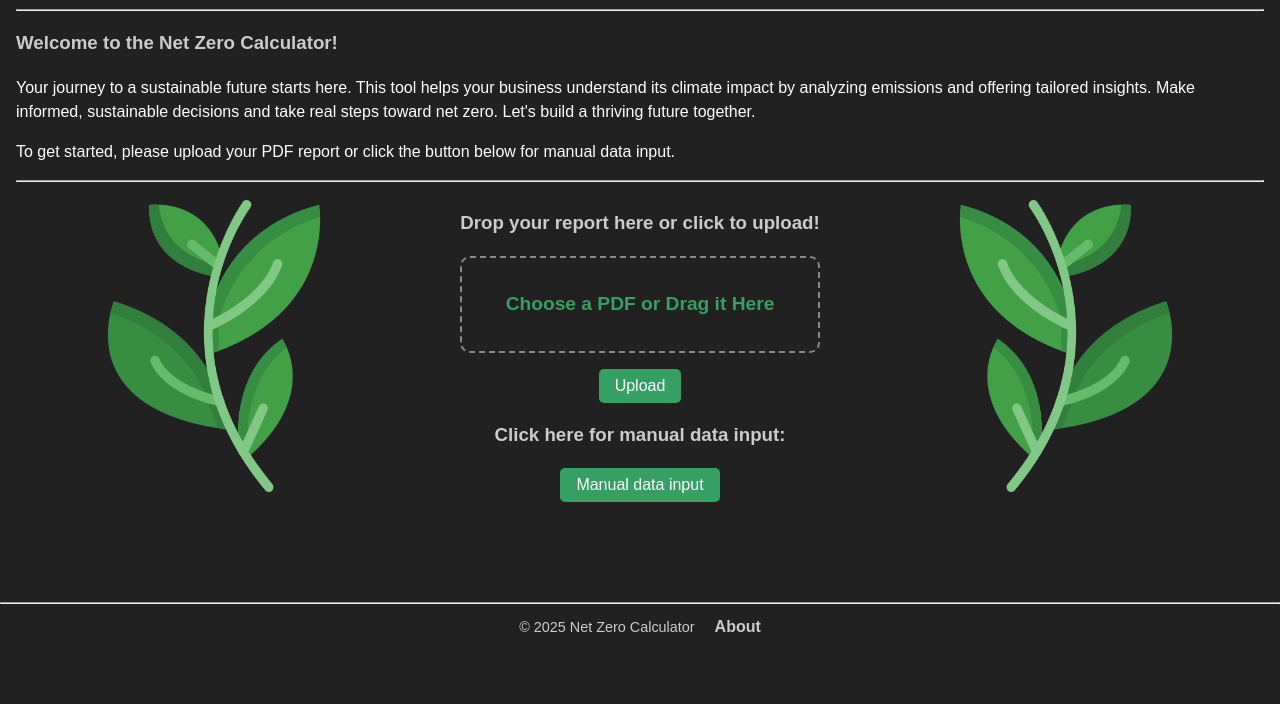
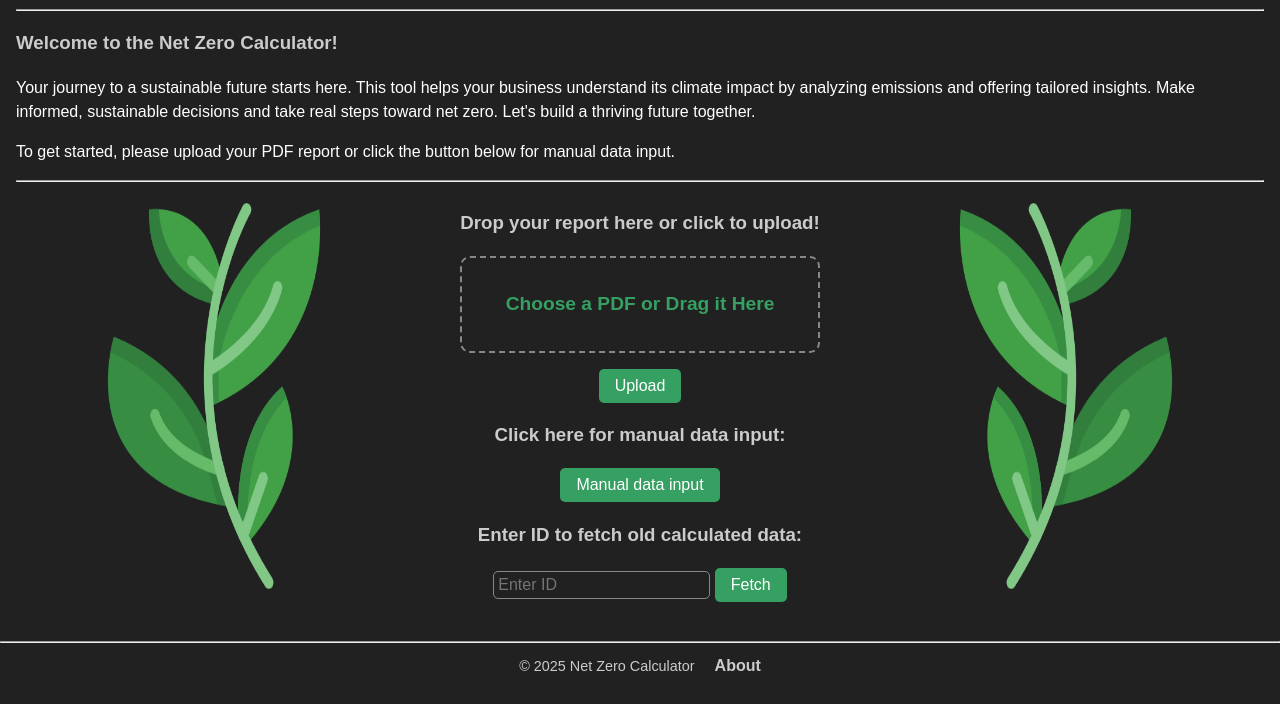
Before and after one commit to KusaiAlMalt/Net-Zero-Calculator, a Django app: page / in a window 1280 px wide. Shown: the part 135-839 px from the top of the page. Before the commit the page ends 767 px from the top, so only its background shows below. Run offline with Django 5.2, Linux system fonts and the light colour scheme.

Commit message:
feat: dynamic url & fetch result from index by id

```diff
--- a/NZC/views.py
+++ b/NZC/views.py
@@ -1,5 +1,6 @@
 from django.shortcuts import render, redirect
 from django.contrib import messages
+from django.shortcuts import get_object_or_404
 from .models import Result
 from calculator1 import *
 from .pdf_analyzer import extract_info_from_pdf
@@ -36,7 +37,48 @@ def results(request):
         'Soil carbon sequestration': (45, 100)
     }
 
-    if request.method == 'POST':
+    if request.method == 'GET':
+        result_id = request.GET.get('id')
+        if result_id:
+            result_object = get_object_or_404(Result, id=result_id)
+            data = {
+                'scope1': result_object.scope1,
+                'scope2': result_object.scope2,
+                'scope3': result_object.scope3,
+                'profit': result_object.profit
+            }
+            results = get_results(data)
+            context = {
+                'results': results
+            }
+
+            # Beräkna kostnader per metod
+            costs_per_method = {}
+            price_per_ton = {}
+            for method, (low, high) in removal_methods.items():
+                total_low = math.ceil((data['scope1'] + data['scope2'] + data['scope3']) * low * 10 / 1_000)
+                total_high = math.ceil((data['scope1'] + data['scope2'] + data['scope3']) * high * 10 / 1_000)
+                profit_tsek = data['profit'] * 1000 if isinstance(data['profit'], (int, float)) and data['profit'] != 0 else None
+                if profit_tsek:
+                    percent_low = round((total_low / profit_tsek) * 100, 1) if total_low else "-"
+                    percent_high = round((total_high / profit_tsek) * 100, 1) if total_high else "-"
+                else:
+                    percent_low = percent_high = "-"
+                costs_per_method[method] = {
+                    'scope1': (math.ceil(data['scope1'] * low * 10 / 1_000), math.ceil(data['scope1'] * high * 10 / 1_000)),
+                    'scope2': (math.ceil(data['scope2'] * low * 10 / 1_000), math.ceil(data['scope2'] * high * 10 / 1_000)),
+                    'scope3': (math.ceil(data['scope3'] * low * 10 / 1_000), math.ceil(data['scope3'] * high * 10 / 1_000)),
+                    'total': (total_low, total_high),
+                    'profit_total_percent': (percent_low, percent_high)
+                }
+                price_per_ton[method] = (low * 10, high * 10)  # SEK per ton
+            context['costs_per_method'] = costs_per_method
+            context['price_per_ton'] = price_per_ton
+        else:
+            messages.error(request, f'ID: {result_id} does not exist')
+            return redirect('index')
+
+    elif request.method == 'POST':
         if request.FILES.get('file'):
             pdf_file = request.FILES.get('file')
 
@@ -148,23 +190,24 @@ def results(request):
         else:
             messages.error(request, 'Missing required data')
             return redirect('index')
+        # save results to database
+        result_object = Result(
+            scope1=data['scope1'],
+            scope2=data['scope2'],
+            scope3=data['scope3'],
+            profit=data['profit'],
+            pdfname=pdf_file.name if request.FILES.get('file') else None,
+            email=None
+        )
+        result_object.save()
     else:
         messages.error(request, 'Please submit data first')
         return redirect('index')
 
     context['openai_enabled'] = openai_enabled
 
-    # save results to database
-    result = Result(
-        scope1=data['scope1'],
-        scope2=data['scope2'],
-        scope3=data['scope3'],
-        profit=data['profit'],
-        pdfname=pdf_file.name if request.FILES.get('file') else None,
-        email=None
-    )
-    result.save()
-    context["result_id"] =  result.id
+
+    context["result_id"] =  result_object.id
     return render(request, 'results.html', context)
 
 def ccs_methods(request):
--- a/templates/index.html
+++ b/templates/index.html
@@ -46,6 +46,12 @@
                 <a href="manual"><button type="submit">Manual data input</button></a>
 
             </div>
+
+            <form action="results" method="GET" class="text-center" id=id>
+                <h3>Enter ID to fetch old calculated data:</h3>
+                <input type="number" name="id" id="id" placeholder="Enter ID">
+                <button type="submit">Fetch</button>
+            </form>
 
         </div>
 
```
